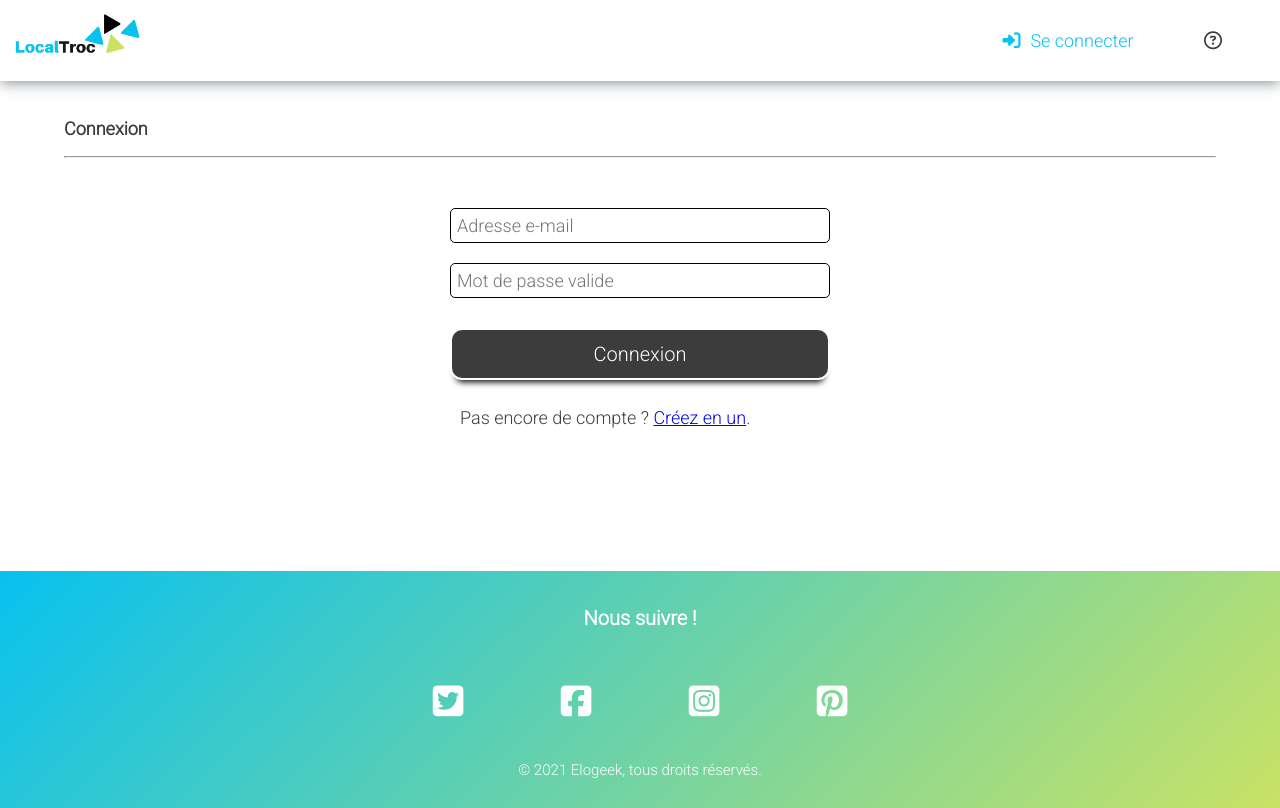
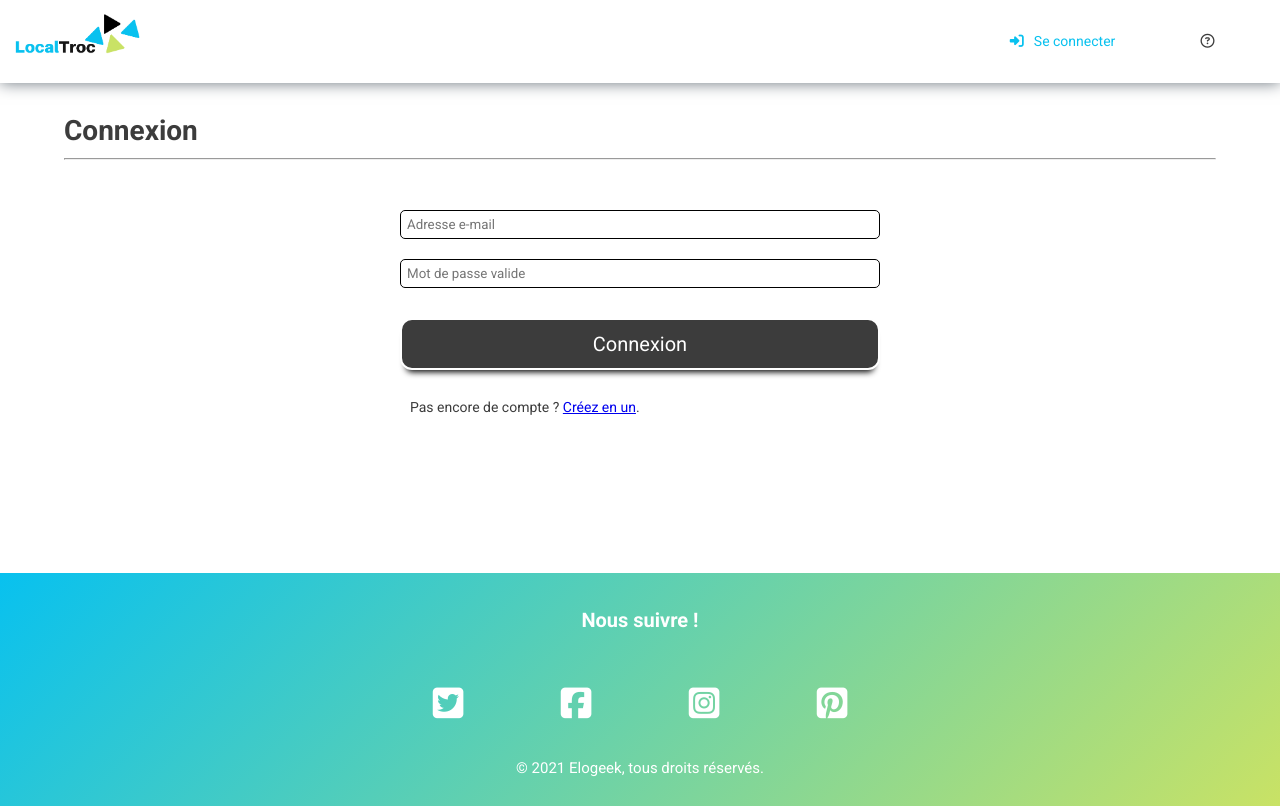
Before and after one commit to Elogeek/LocalTroc, a PHP site: page /index.php?controller=login in a window 1280 px wide. Run offline with PHP 8.4, Linux system fonts and the light colour scheme; some libraries are stand-ins or nearby versions.

Commit message:
Updated some css.

```diff
--- a/Controller/ServiceController.php
+++ b/Controller/ServiceController.php
@@ -76,6 +76,7 @@ class ServiceController extends Controller
         }
 
         $this->addCss($this->profileCss);
+        $this->addJavaScript($this->javaScripts);
         $this->showView('service/createService', [
             'userProfile' => $this->userProfileManager->getUserProfile($this->user)
         ]);
@@ -90,6 +91,7 @@ class ServiceController extends Controller
         // Make sure user is connected before allowing to add a new service.
         $this->redirectIfNotLoggedIn('user', 'login');
         $this->addCss($this->profileCss);
+        $this->addJavaScript($this->javaScripts);
         $this->showView('service/loggedInUserServices', [
             'services' => $this->userServiceManager->getServicesByUser($this->user),
             'userProfile' => $this->userProfileManager->getUserProfile($this->user),
--- a/assets/css/forms.css
+++ b/assets/css/forms.css
@@ -18,7 +18,6 @@
 
 .form-group label {
     display: block;
-    margin-bottom: 1rem;
 }
 
 .form-group > div > textarea {
@@ -53,8 +52,8 @@ small.form-control-info::before {
 }
 
 .login-form {
-    width: 40%;
-    max-width: 40rem;
+    width: 50%;
+    max-width: 50rem;
     margin: 4rem auto 0;
 }
 
--- a/assets/css/profile.css
+++ b/assets/css/profile.css
@@ -93,12 +93,6 @@ table th {
     border: 0.1rem solid #6c757d;
 }
 
-/*tbody table*/
-table td {
-    border: 0.1rem solid #6c757d;
-    font-size: 2rem;
-}
-
 table th, table td {
     padding: 1rem;
 }
--- a/assets/css/style.css
+++ b/assets/css/style.css
@@ -1,11 +1,9 @@
-@import url('https://fonts.googleapis.com/css2?family=Roboto:regular,wght@1,300&display=swap');
-
+@import url('https://fonts.googleapis.com/css2?family=Roboto:ital,wght@0,100;0,300;0,400;0,500;0,700;1,100;1,300;1,400;1,500&display=swap');
 * {
     font-family: 'Roboto', sans-serif;
     box-sizing: border-box;
     margin: 0;
     padding: 0;
-    font-size: large;
 }
 
 html {
@@ -448,11 +446,6 @@ h2 {
     margin-top: 2rem;
 }
 
-.site-info p {
-    margin-top: 2rem;
-    margin-bottom: 2rem;
-}
-
 .site-info h2 {
     text-align: left;
     margin-top: 5rem;
@@ -470,6 +463,10 @@ h2 {
 
 .site-info ul li {
     line-height: 4rem;
+}
+
+.site-info p:last-child {
+    margin-top: 2rem;
 }
 
 .mobile-menu, .mobile-menu-content {
```
Also changed, not shown: View/info/infoIndex.php (+15 -5 lines).
